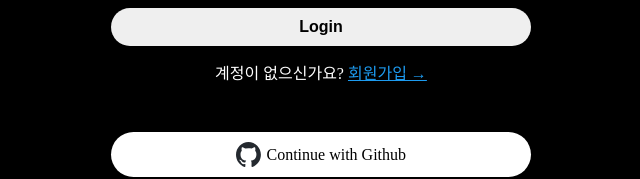
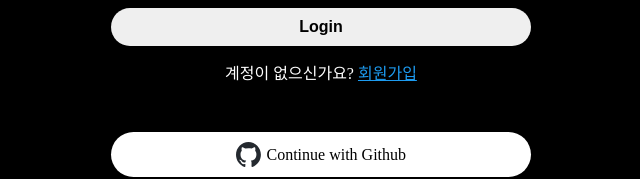
Before and after one commit to yummpotato/x-clone, a React (Vite) app: page /login in a window 1280 px wide. Shown: the part 455-634 px from the top of the page, without its empty margins (319-959 px from the left). Built offline with nearby package versions, Linux system fonts and the light colour scheme; the HTML template or start-up script is replaced by a standard one.

Commit message:
Add: github login

```diff
--- a/index.html
+++ b/index.html
@@ -2,6 +2,7 @@
 <html lang="en">
   <head>
     <meta charset="UTF-8" />
+    <link rel="icon" href="./public/favicon.ico" />
     <meta name="viewport" content="width=device-width, initial-scale=1.0" />
     <title>Twitter (X)</title>
   </head>
--- a/src/routes/create-account.tsx
+++ b/src/routes/create-account.tsx
@@ -72,7 +72,7 @@ export default function CreateAccount() {
         </Form>
         {error != "" ? <Error>{error}</Error> : null}
         <Switcher>
-            이미 계정이 있으신가요? <Link to="/login">로그인 &rarr;</Link>
+            이미 계정이 있으신가요? <Link to="/login">로그인</Link>
         </Switcher>
         <GithubButton/>
     </Wrapper>;
--- a/src/routes/login.tsx
+++ b/src/routes/login.tsx
@@ -60,7 +60,7 @@ export default function Login() {
         </Form>
         {error != "" ? <Error>{error}</Error> : null}
         <Switcher>
-            계정이 없으신가요? <Link to="/create-account">회원가입 &rarr;</Link>
+            계정이 없으신가요? <Link to="/create-account">회원가입</Link>
         </Switcher>
         <GithubButton/>
     </Wrapper>;
```
Also changed, not shown: 1 other file (tests, documents, lock files or other folders).
